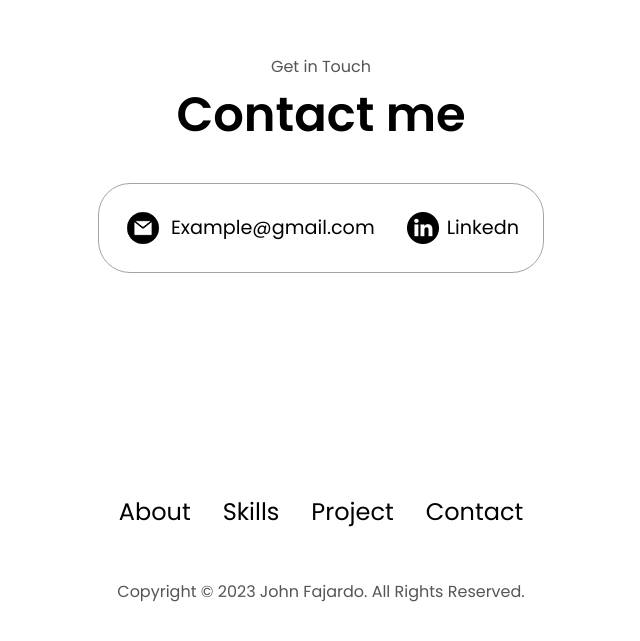
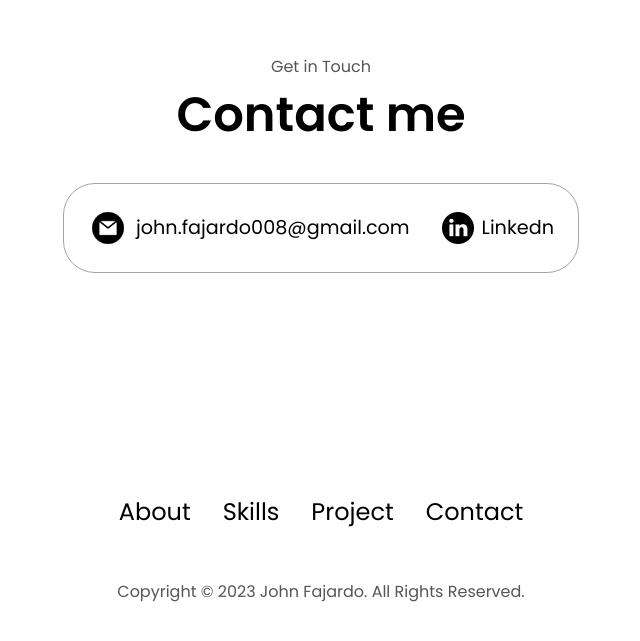
Before and after one commit to JohnFajardo08/html-css-js-portfolio, a plain HTML site: page index.html in a window 1280 px wide. Shown: the part 2549-3190 px from the top of the page, without its empty margins (319-959 px from the left). Drawn offline with Linux system fonts and the light colour scheme.

Commit message:
updated email

```diff
--- a/index.html
+++ b/index.html
@@ -194,7 +194,7 @@
         <div class="contact-info-upper-container">
             <div class="contact-info-container">
                 <img src="./assets/email.png" alt="Email Icon" class="icon contact-icon email-icon"/>
-                <p><a href="mailTo:examplemail@gmail.com">Example@gmail.com</a></p>
+                <p><a href="mailTo:examplemail@gmail.com">john.fajardo008@gmail.com</a></p>
             </div>
             <div class="contact-info-container">
                 <img src="./assets/linkedin.png" alt="linkedn Icon" class="icon contact-icon"/>
```
